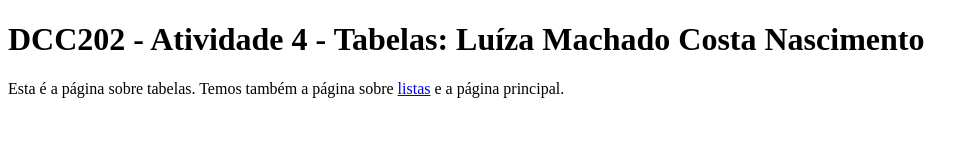
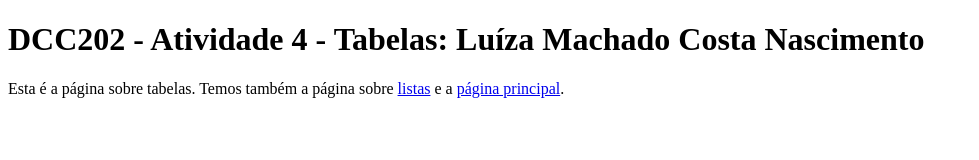
Before and after one commit to ufjf-dcc202/ufjf-dcc202-2023-3-b-atv4-luizamc003, a website: page tabelas.html in a window 1280 px wide. Shown: the whole page, without its empty margins (0-979 px from the left). Drawn offline with Linux system fonts and the light colour scheme.

Commit message:
adiciona links para página principal

```diff
--- a/tabelas.html
+++ b/tabelas.html
@@ -13,7 +13,7 @@
       <p>
         Esta é a página sobre tabelas. Temos também a página sobre
         <a href="listas.html">listas</a> e a
-        <a ="href" ="index.html">página principal</a>.
+        <a href="index.html">página principal</a>.
       </p>
     </main>
   </body>
```
